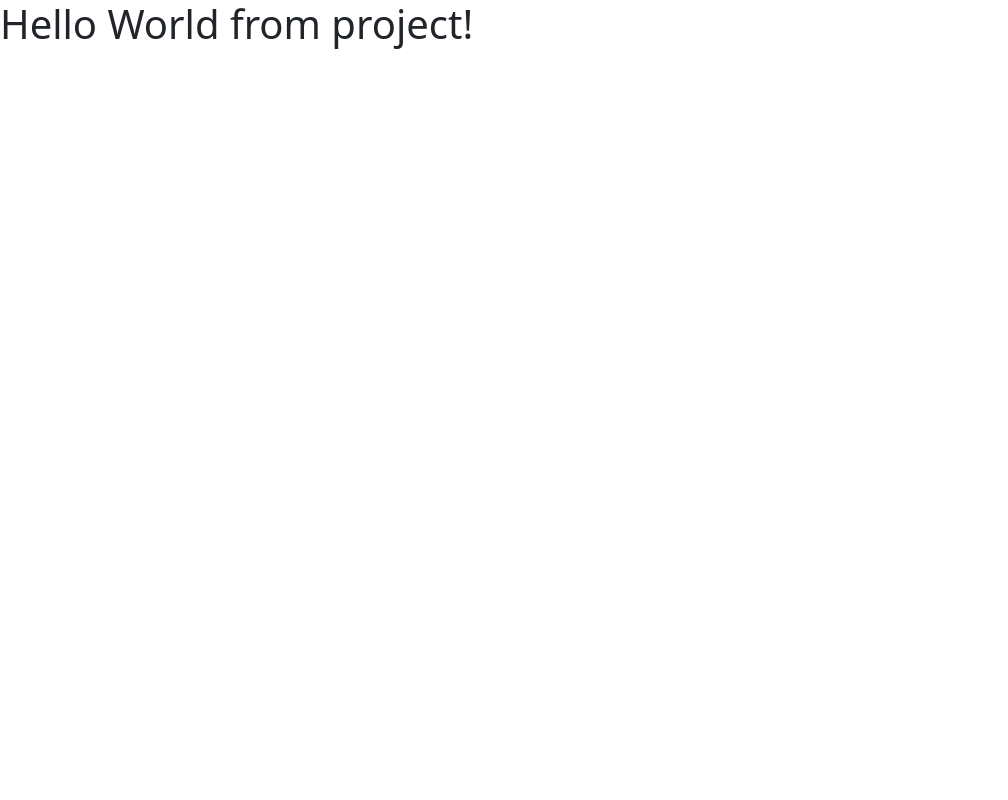
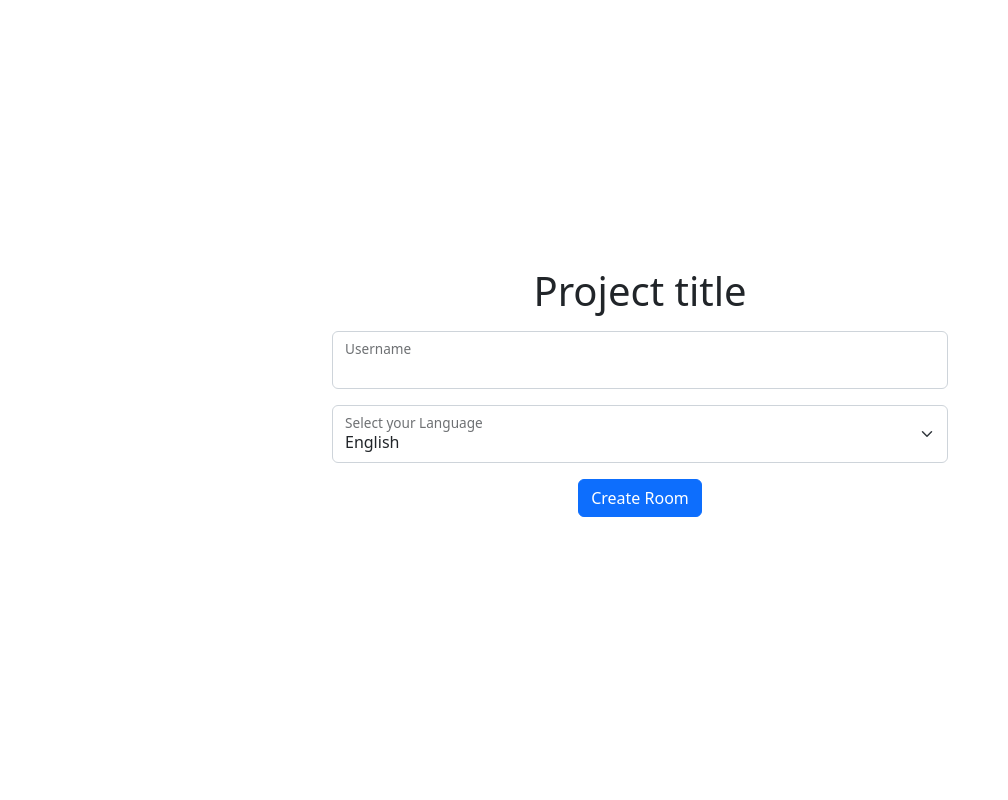
Before and after one commit to friesenjungs/kodenavne, a Flask app: page / in a window 1280 px wide. Shown: the whole page, without its empty margins (0-1008 px from the left). Run offline with Flask 2, Linux system fonts and the light colour scheme.

Commit message:
added rudimentary start-page

```diff
--- a/static/js/index.js
+++ b/static/js/index.js
@@ -0,0 +1,13 @@
+document.addEventListener("DOMContentLoaded", function(){
+    this.floatingUsername = document.getElementById("floatingUsername");
+    this.floatingLanguage = document.getElementById("floatingLanguage");
+    var username = localStorage.getItem("username");
+    var language = localStorage.getItem("language");
+    username ? floatingUsername.value = username : console.log("no local username");
+    language ? floatingLanguage.value = language : console.log("no local language");
+});
+
+function createRoom(){
+    localStorage.setItem("username", this.floatingUsername.value);
+    localStorage.setItem("language", this.floatingLanguage.value);
+}
--- a/templates/index.html
+++ b/templates/index.html
@@ -7,5 +7,25 @@
 <script src="{{url_for('static', filename='js/index.js')}}"></script>
 {% endblock %}
 {% block content %}
-<h1>Hello World from project!</h1>
+
+<div class="d-flex vh-100">
+    <div class="container align-self-center text-center w-50" style="border-radius: 10px">
+        <h1 class="mb-3">Project title</h1>
+        <form action="/room/create">
+            <div class="form-floating mb-3">
+                <input type="text" id="floatingUsername" name="username" class="form-control"></input>
+                <label for="floatingUsername">Username</label>
+            </div>
+            <div class="form-floating mb-3">
+                <select id="floatingLanguage" class="form-select">
+                    <option selected value="en">English</option>
+                    <option value="de">Deutsch</option>
+                </select>
+                <label for="floatingLanguage">Select your Language</label>
+            </div>
+            <button id="submit" type="submit" class="btn btn-primary mb-3" onclick="createRoom()">Create Room</button>
+        </form>
+    </div>
+</div>
+
 {% endblock %}
```
